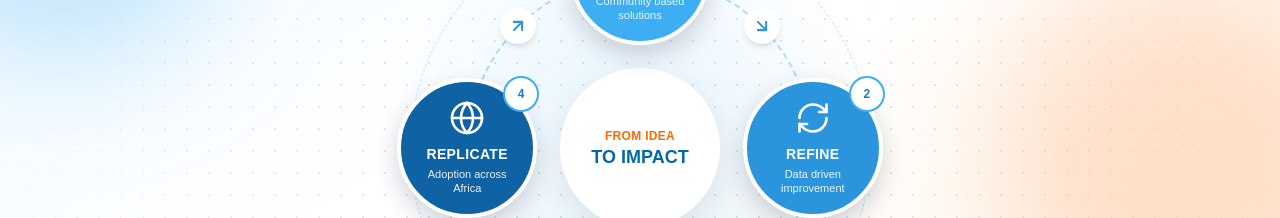
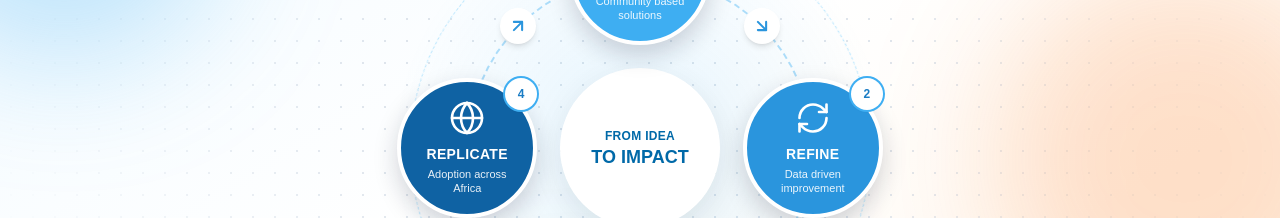
Before and after one commit to christine-M9/SUMO, a Next.js app in the folder sumo-africa/: page /about in a window 1280 px wide. Shown: the part 1100-1318 px from the top of the page. Built offline with nearby package versions, Linux system fonts and the light colour scheme.

Commit message:
change about section

```diff
--- a/sumo-africa/app/about/page.tsx
+++ b/sumo-africa/app/about/page.tsx
@@ -236,7 +236,7 @@ export default function AboutPage() {
 
           {/* Center circle */}
           <div className="absolute left-1/2 top-1/2 flex h-[110px] w-[110px] -translate-x-1/2 -translate-y-1/2 flex-col items-center justify-center rounded-full bg-white text-center shadow-[0_10px_30px_rgba(15,23,42,0.08)] sm:h-[160px] sm:w-[160px]">
-            <span className="text-[10px] font-bold uppercase tracking-wide text-orange-500 sm:text-xs">
+            <span className="text-[10px] font-bold uppercase tracking-wide text-sky-700 sm:text-xs">
               From Idea
             </span>
             <span className="mt-0.5 text-sm font-extrabold uppercase leading-tight text-sky-700 sm:text-lg">
```
